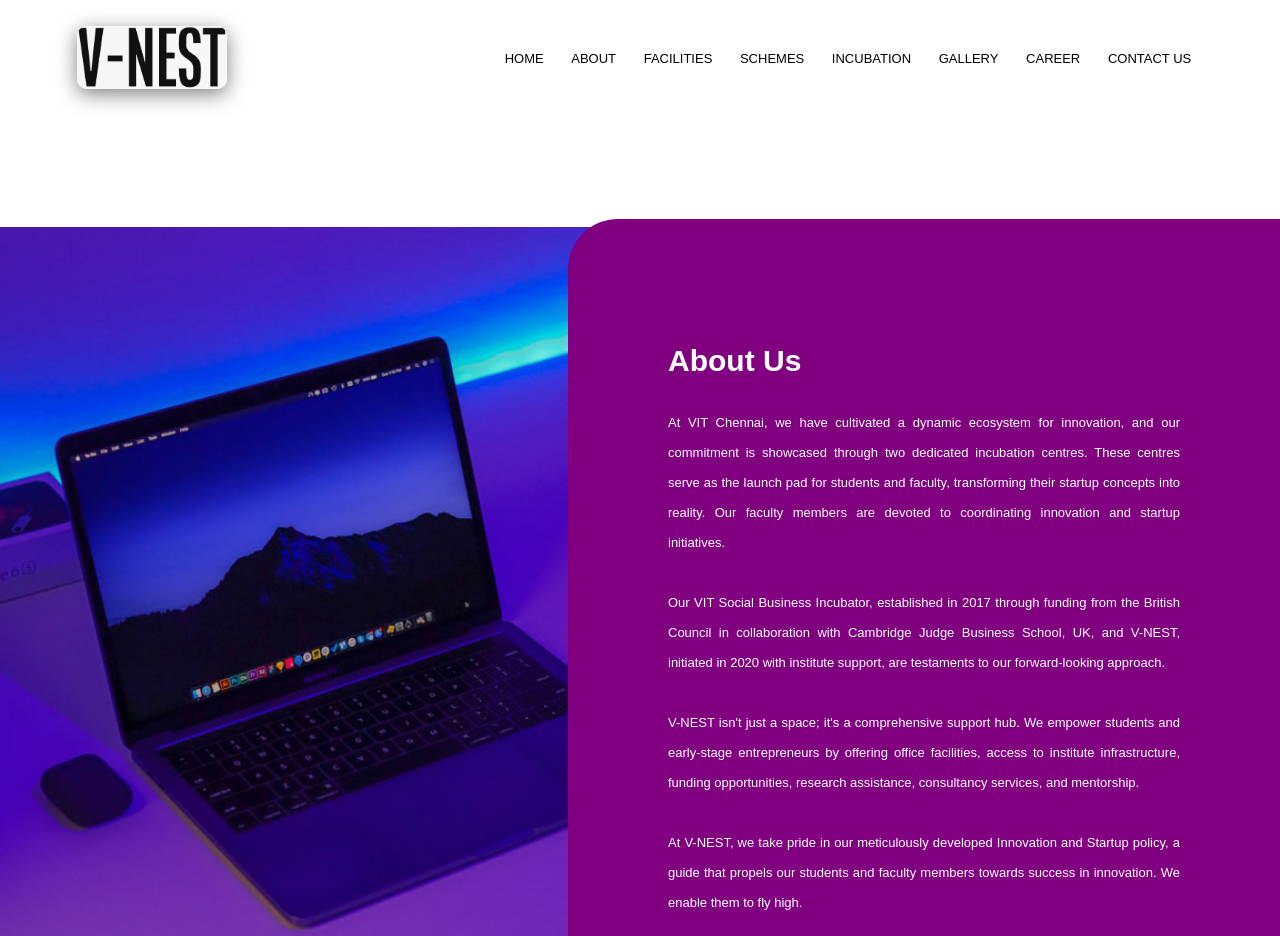
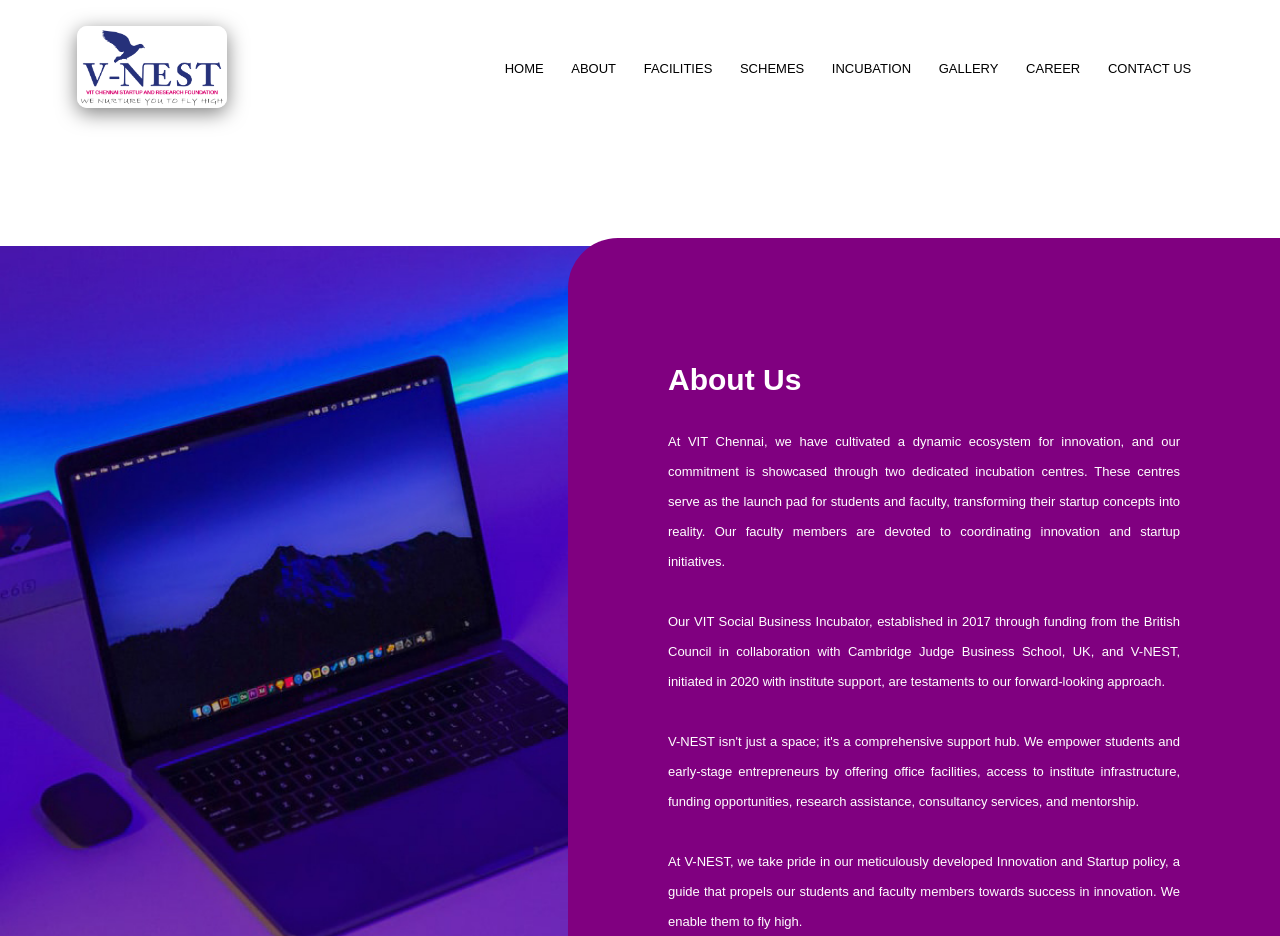
Before and after one commit to JeyaanthAnandan/V-Nest, a plain HTML site: page aboutus.html in a window 1280 px wide. Shown: the top 936 px of the page. Drawn offline with nearby package versions, Linux system fonts and the light colour scheme.

Commit message:
Update aboutus.html

```diff
--- a/aboutus.html
+++ b/aboutus.html
@@ -1113,7 +1113,7 @@
   <body>
     <section class="header">
       <nav>
-          <a href="index.html"><img src="logo.png"></a>
+          <a href="index.html"><img src="img/logo.png"></a>
           <div class="nav-links" id="navLinks">
               <i class="fa fa-times" onclick="hideMenu()"></i>
               <ul>
```
